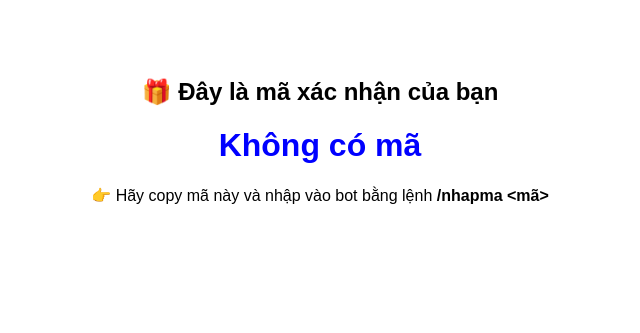
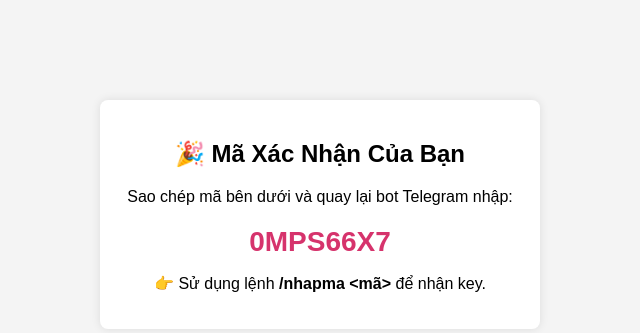
Before and after one commit to Duybao09/xocdia, a plain HTML site: page index.html in a window 1280 px wide. Shown: the whole page, without its empty margins (320-960 px from the left). Drawn offline with Linux system fonts and the light colour scheme.

Commit message:
index.html

```diff
--- a/index.html
+++ b/index.html
@@ -2,15 +2,64 @@
 <html lang="vi">
 <head>
   <meta charset="UTF-8">
-  <title>Nhận mã xác nhận</title>
+  <title>Mã Xác Nhận</title>
+  <style>
+    body {
+      margin: 0;
+      font-family: Arial, sans-serif;
+      background: #f4f4f4;
+      text-align: center;
+    }
+    .code-box {
+      font-family: Arial, sans-serif;
+      background: #fff;
+      border-radius: 8px;
+      padding: 20px;
+      max-width: 400px;
+      margin: 100px auto;
+      box-shadow: 0 0 10px rgba(0,0,0,0.1);
+    }
+    .code-text {
+      font-size: 28px;
+      font-weight: bold;
+      color: #d6336c;
+      margin-top: 20px;
+    }
+  </style>
 </head>
-<body style="font-family: Arial; text-align:center; padding:50px;">
-  <h2>🎁 Đây là mã xác nhận của bạn</h2>
-  <h1 id="code" style="color:blue;"></h1>
-  <p>👉 Hãy copy mã này và nhập vào bot bằng lệnh <b>/nhapma &lt;mã&gt;</b></p>
+<body>
+
+  <div id="container"></div>
+
   <script>
+    function generateRandomCode(length = 8) {
+      const chars = "ABCDEFGHIJKLMNOPQRSTUVWXYZ0123456789";
+      let result = "";
+      for (let i = 0; i < length; i++) {
+        result += chars.charAt(Math.floor(Math.random() * chars.length));
+      }
+      return result;
+    }
+
+    // Lấy param code từ URL (?code=ABC123)
     const urlParams = new URLSearchParams(window.location.search);
-    document.getElementById("code").innerText = urlParams.get("code") || "Không có mã";
+    let code = urlParams.get('code');
+
+    if (!code) {
+      // Nếu không có code trên URL → tự tạo random
+      code = generateRandomCode();
+    }
+
+    // Hiển thị code ra giao diện
+    document.getElementById("container").innerHTML = `
+      <div class="code-box">
+        <h2>🎉 Mã Xác Nhận Của Bạn</h2>
+        <p>Sao chép mã bên dưới và quay lại bot Telegram nhập:</p>
+        <div class="code-text">${code}</div>
+        <p>👉 Sử dụng lệnh <b>/nhapma &lt;mã&gt;</b> để nhận key.</p>
+      </div>
+    `;
   </script>
+
 </body>
 </html>
```
